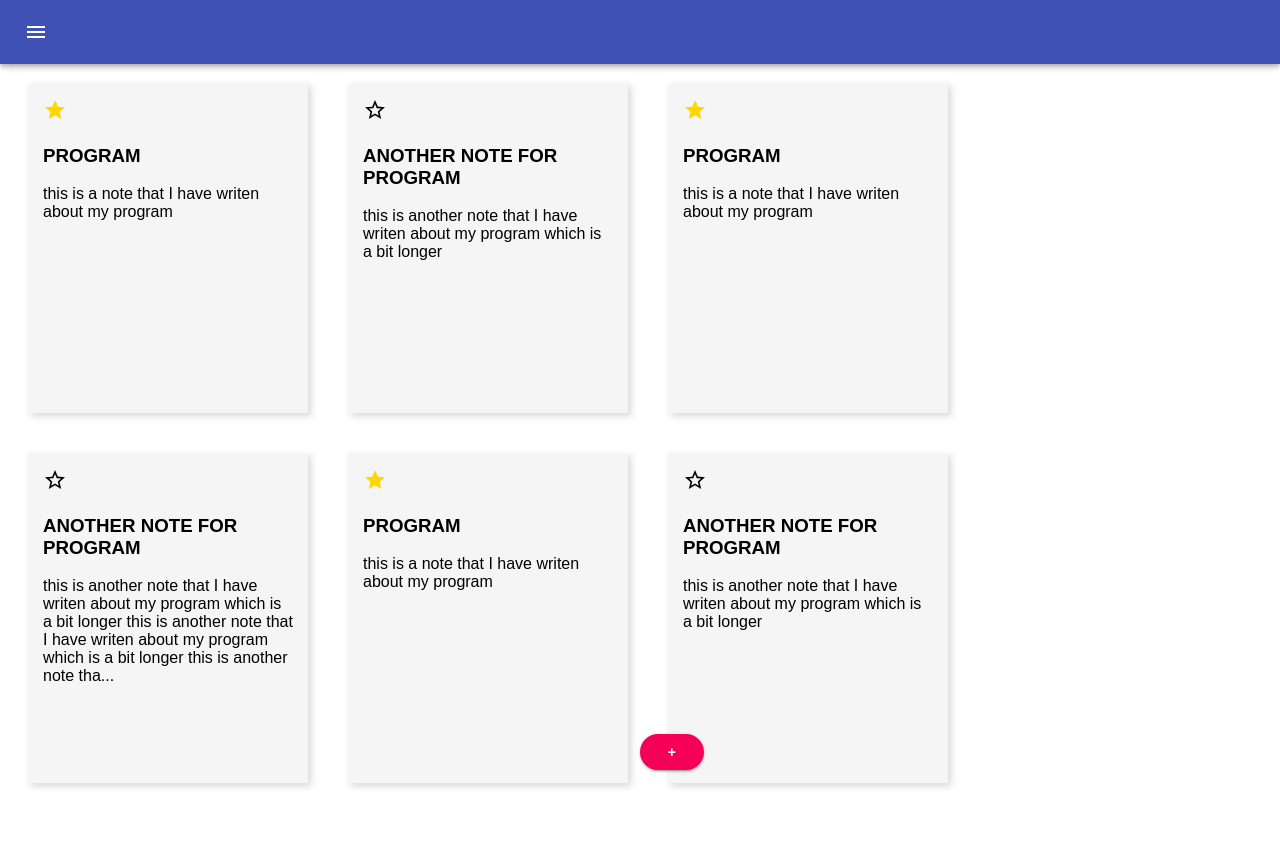
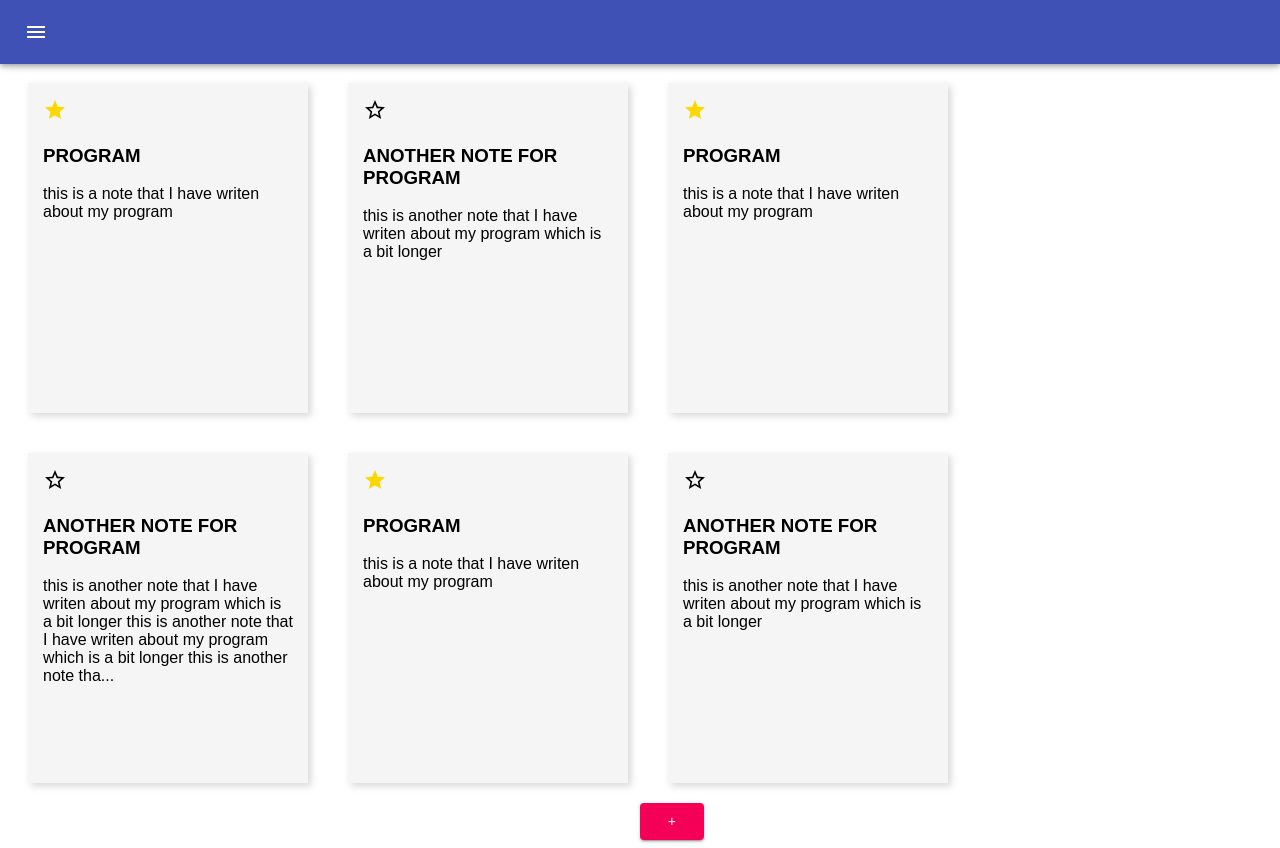
Before and after one commit to mdyerf/notepad, a React (Create React App) app: page / in a window 1280 px wide. Before the commit the page ends 811 px from the top, so only its background shows below. Built offline with nearby package versions, Linux system fonts and the light colour scheme.

Commit message:
extracting styles in css file

```diff
--- a/src/App.css
+++ b/src/App.css
@@ -25,3 +25,20 @@ form.form {
   justify-content: space-between;
   margin: auto;
 }
+
+.no-note-icon {
+  fill: gray;
+  font-size: 10vw;
+  position: absolute;
+  top: 40%;
+  left: 46.5%;
+}
+
+.add-btn {
+  position: fixed;
+  align-self: center;
+  bottom: 30;
+  left: 50%;
+  font-weight: bold;
+  border-radius: 20;
+}
--- a/src/screens/Notes.js
+++ b/src/screens/Notes.js
@@ -56,30 +56,9 @@ function Notes(props) {
             </Grid>
           ))}
       </Grid>
-      {notes.length === 0 && (
-        <DescriptionOutlined
-          style={{
-            fill: "gray",
-            fontSize: "10vw",
-            position: "absolute",
-            top: "40%",
-            left: "46.5%",
-          }}
-        />
-      )}
+      {notes.length === 0 && <DescriptionOutlined className="no-note-icon" />}
       <Link to={routes.AddNote}>
-        <Button
-          variant="contained"
-          color="secondary"
-          style={{
-            position: "fixed",
-            alignSelf: "center",
-            bottom: 30,
-            left: "50%",
-            fontWeight: "bold",
-            borderRadius: 20,
-          }}
-        >
+        <Button variant="contained" color="secondary" className="add-btn">
           +
         </Button>
       </Link>
```
